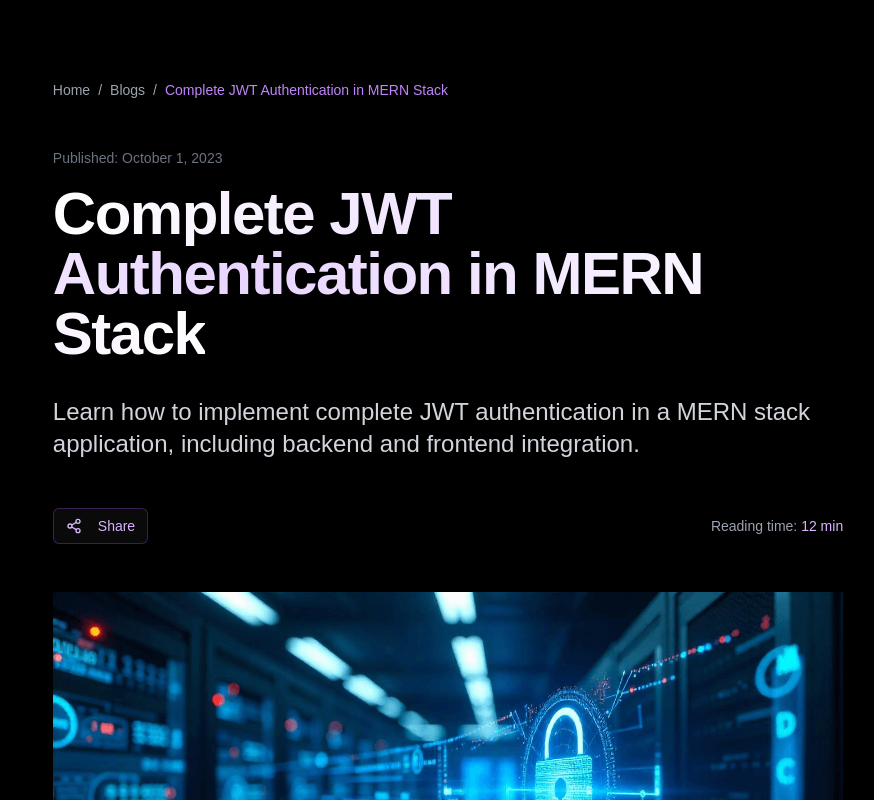
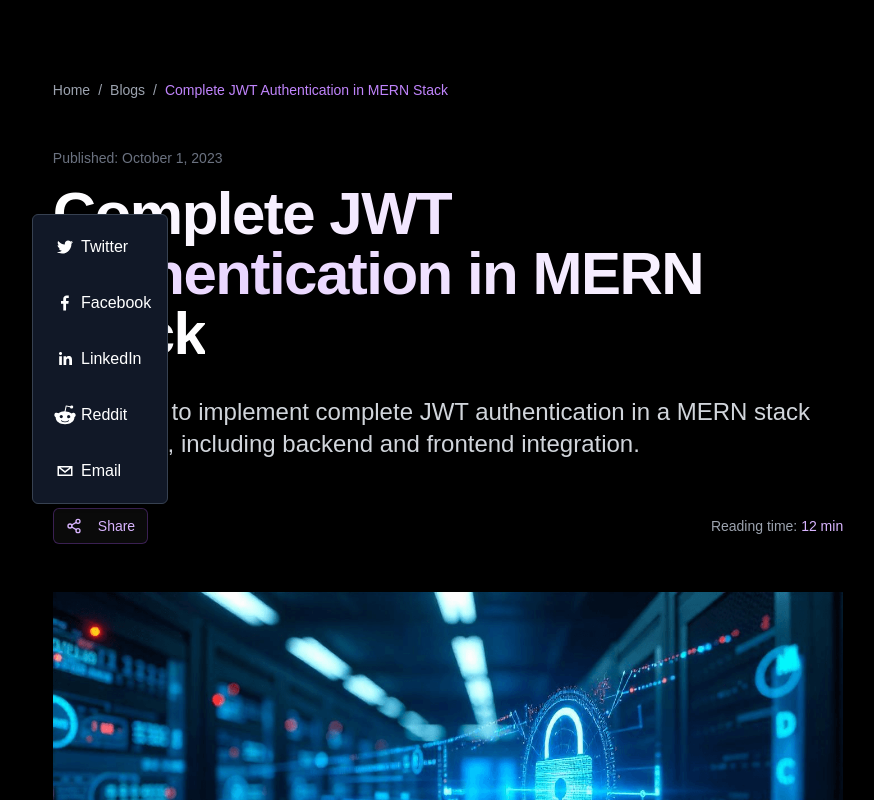
Before and after one commit to Saroj9823Dangol/my-portfolio, a Next.js app: page /blogs/mern-stack-authentication in a window 1280 px wide. Both pictures are taken after a click on the button "Share". Shown: the top 800 px of the page, without its empty margins (192-1066 px from the left). Built offline with nearby package versions, Linux system fonts and the light colour scheme.

Commit message:
feat: share functionality

```diff
--- a/app/blogs/[slug]/page.tsx
+++ b/app/blogs/[slug]/page.tsx
@@ -1,8 +1,7 @@
 import BlogCard from "@/components/blogs/blog-card";
+import { ShareButton } from "@/components/blogs/share-button";
 import { Badge } from "@/components/ui/badge";
-import { Button } from "@/components/ui/button";
 import { getBlogPost, getRelatedBlogPosts } from "@/lib/blogs";
-import { Share2 } from "lucide-react";
 import Link from "next/link";
 import { notFound } from "next/navigation";
 import styles from "../../../styles/blog.module.css";
@@ -178,15 +177,11 @@ export default async function BlogPost({ params }: Props) {
             <div className="flex flex-col lg:flex-row lg:items-center justify-between mb-12 space-y-6 lg:space-y-0">
               <div className="flex items-center space-x-4">
                 <div className="flex space-x-2">
-                  <Button
-                    variant="outline"
-                    size="sm"
-                    className="border-purple-500/30 text-purple-300 hover:bg-purple-500/10"
-                    aria-label="Share this article"
-                  >
-                    <Share2 className="w-4 h-4 mr-2" />
-                    Share
-                  </Button>
+                  <ShareButton
+                    title={post.title}
+                    url={`https://sarojdangol012.com.np/blogs/${params.slug}`}
+                    excerpt={post.excerpt}
+                  />
                 </div>
               </div>
 
--- /dev/null
+++ b/components/blogs/share-button.tsx
@@ -0,0 +1,135 @@
+// components/blogs/share-button.tsx
+"use client"; // This needs to be a client component
+
+import { Button } from "@/components/ui/button";
+import {
+  DropdownMenu,
+  DropdownMenuContent,
+  DropdownMenuTrigger,
+} from "@/components/ui/dropdown-menu";
+import { Share2 } from "lucide-react";
+import {
+  EmailIcon,
+  EmailShareButton,
+  FacebookIcon,
+  FacebookShareButton,
+  LinkedinIcon,
+  LinkedinShareButton,
+  RedditIcon,
+  RedditShareButton,
+  TwitterIcon,
+  TwitterShareButton,
+} from "react-share";
+
+interface ShareButtonProps {
+  title: string;
+  url: string;
+  excerpt: string;
+}
+
+export function ShareButton({ title, url, excerpt }: ShareButtonProps) {
+  const shareText = `${title} - ${excerpt}`;
+  const iconSize = 32;
+  const iconRound = false;
+  const iconBgStyle = { fill: "none" };
+  const iconFillColor = "currentColor";
+
+  return (
+    <DropdownMenu>
+      <DropdownMenuTrigger asChild>
+        <Button
+          variant="outline"
+          size="sm"
+          className="border-purple-500/30 text-purple-300 hover:bg-purple-500/10"
+          aria-label="Share this article"
+        >
+          <Share2 className="w-4 h-4 mr-2" />
+          Share
+        </Button>
+      </DropdownMenuTrigger>
+      <DropdownMenuContent className="bg-gray-900 border-gray-700 text-white p-2 flex flex-col gap-2">
+        <div className="flex items-center gap-3 p-2 hover:bg-gray-800 rounded">
+          <TwitterShareButton
+            className="flex items-center"
+            url={url}
+            title={shareText}
+          >
+            <TwitterIcon
+              size={iconSize}
+              round={iconRound}
+              bgStyle={iconBgStyle}
+              iconFillColor={iconFillColor}
+            />
+            <span>Twitter</span>
+          </TwitterShareButton>
+        </div>
+
+        <div className="flex items-center gap-3 p-2 hover:bg-gray-800 rounded">
+          <FacebookShareButton
+            className="flex items-center"
+            url={url}
+            title={shareText}
+          >
+            <FacebookIcon
+              size={iconSize}
+              round={iconRound}
+              bgStyle={iconBgStyle}
+              iconFillColor={iconFillColor}
+            />
+            <span>Facebook</span>
+          </FacebookShareButton>
+        </div>
+
+        <div className="flex items-center gap-3 p-2 hover:bg-gray-800 rounded">
+          <LinkedinShareButton
+            className="flex items-center"
+            url={url}
+            title={title}
+            summary={excerpt}
+          >
+            <LinkedinIcon
+              size={iconSize}
+              round={iconRound}
+              bgStyle={iconBgStyle}
+              iconFillColor={iconFillColor}
+            />
+            <span>LinkedIn</span>
+          </LinkedinShareButton>
+        </div>
+
+        <div className="flex items-center gap-3 p-2 hover:bg-gray-800 rounded">
+          <RedditShareButton
+            className="flex items-center"
+            url={url}
+            title={title}
+          >
+            <RedditIcon
+              size={iconSize}
+              round={iconRound}
+              bgStyle={iconBgStyle}
+              iconFillColor={iconFillColor}
+            />
+            <span>Reddit</span>
+          </RedditShareButton>
+        </div>
+
+        <div className="flex items-center gap-3 p-2 hover:bg-gray-800 rounded">
+          <EmailShareButton
+            className="flex items-center"
+            url={url}
+            subject={title}
+            body={excerpt}
+          >
+            <EmailIcon
+              size={iconSize}
+              round={iconRound}
+              bgStyle={iconBgStyle}
+              iconFillColor={iconFillColor}
+            />
+            <span>Email</span>
+          </EmailShareButton>
+        </div>
+      </DropdownMenuContent>
+    </DropdownMenu>
+  );
+}
--- a/package.json
+++ b/package.json
@@ -57,6 +57,7 @@
     "react-icons": "^5.5.0",
     "react-intersection-observer": "^9.16.0",
     "react-resizable-panels": "^2.1.7",
+    "react-share": "^5.2.2",
     "recharts": "2.15.0",
     "sonner": "^1.7.1",
     "tailwind-merge": "^2.5.5",
```
Also changed, not shown: 1 other file (tests, documents, lock files or other folders).
